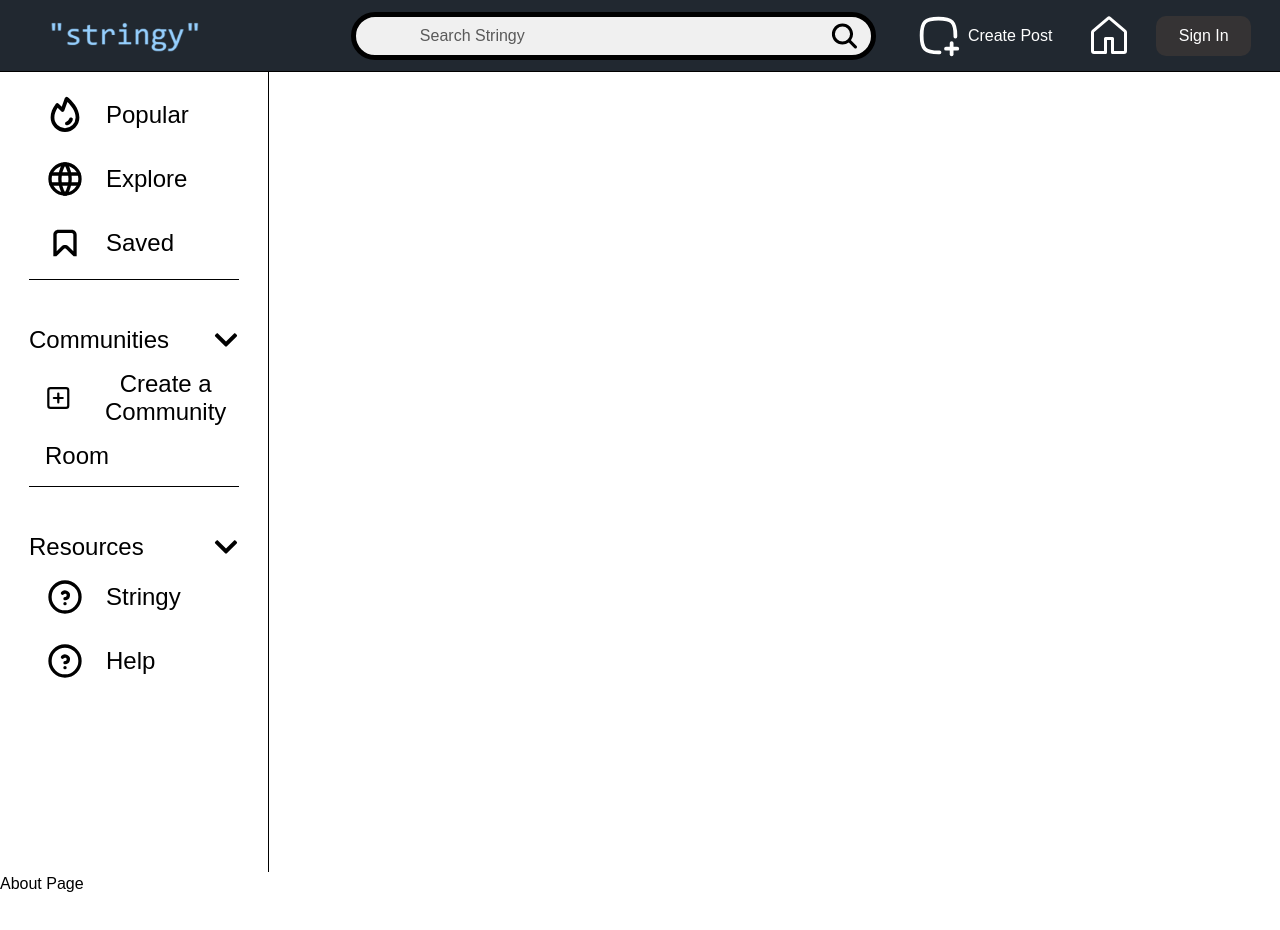
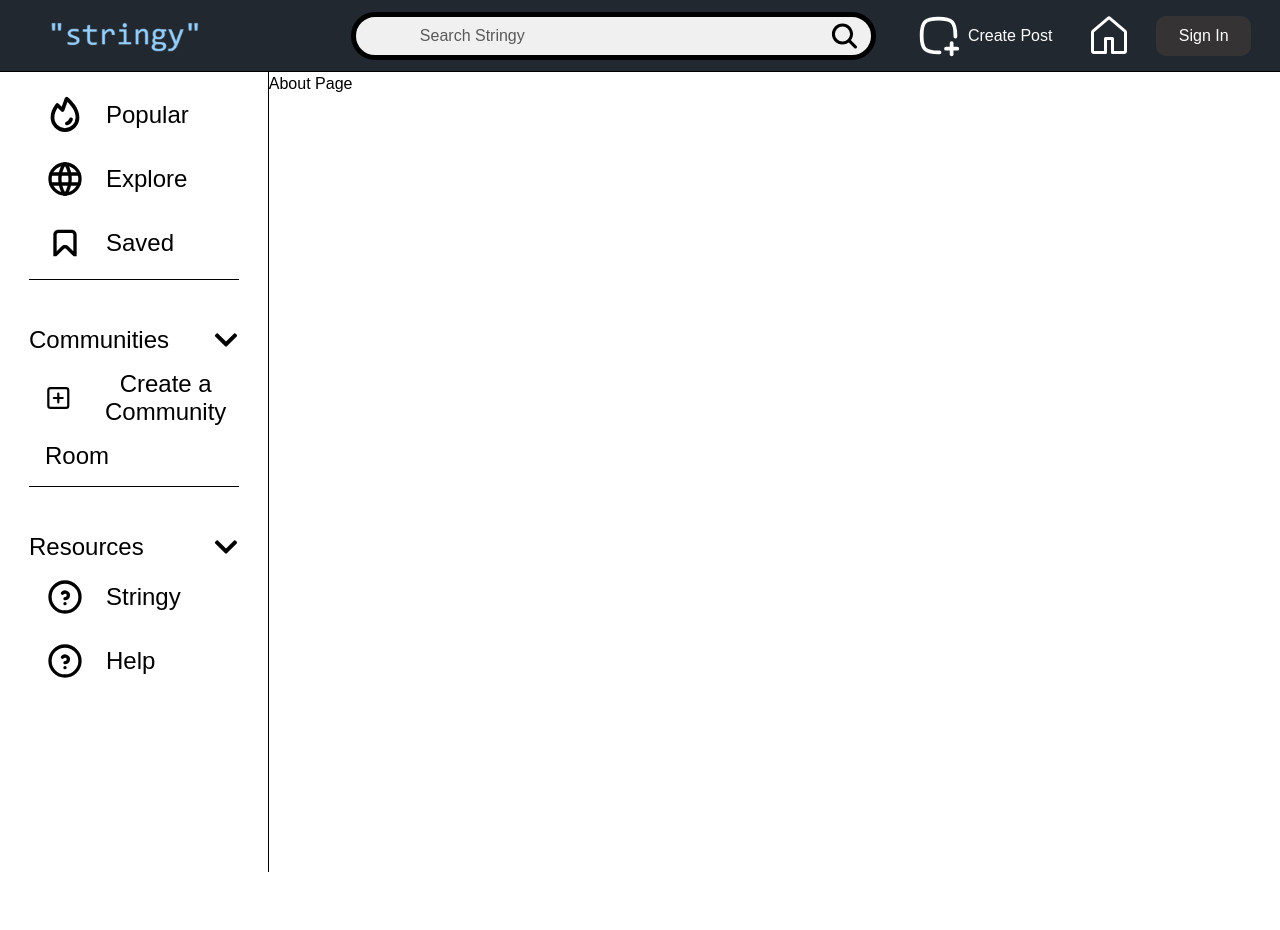
Before and after one commit to MrWinRock/stringy, a React (Create React App) app: page /about in a window 1280 px wide. Shown: the top 930 px of the page. After the commit the page ends 872 px from the top, so only its background shows below. Built offline with nearby package versions, Linux system fonts and the light colour scheme; the HTML template or start-up script is replaced by a standard one.

Commit message:
update: about pagelayout

```diff
--- a/src/presentation/components/about/About.tsx
+++ b/src/presentation/components/about/About.tsx
@@ -2,7 +2,7 @@ import './About.css';
 
 const About = () => {
     return (
-        <div className="content">
+        <div className="about">
             <h1>About Page</h1>
         </div>
     );
--- a/src/presentation/components/pages/AboutPage.tsx
+++ b/src/presentation/components/pages/AboutPage.tsx
@@ -6,8 +6,8 @@ const AboutPage: React.FC = () => {
     return (
         <>
             <Header />
-            <Sidebar />
             <section className="content">
+                <Sidebar />
                 <About />
             </section>
         </>
```
